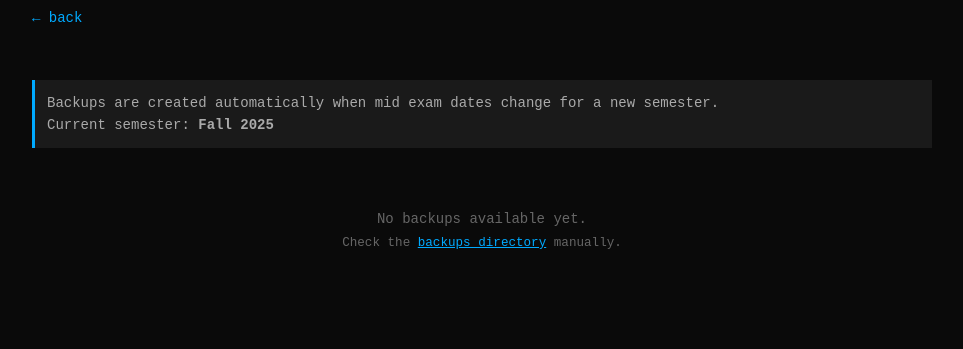
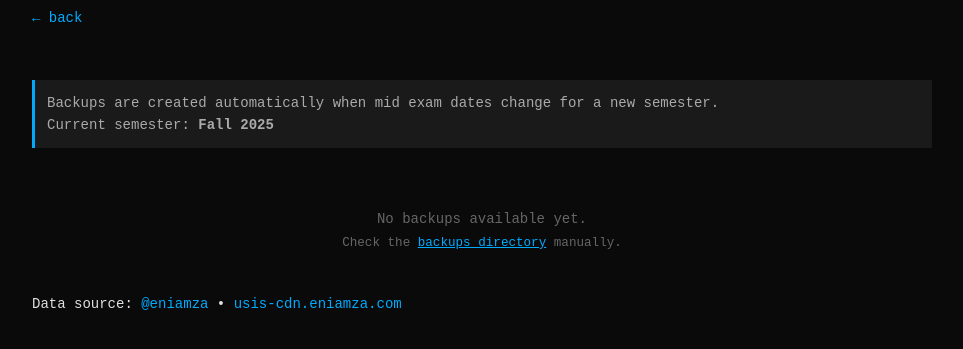
Before and after one commit to itzMRZ/mrz-connect-cdn, a plain HTML site: page backups.html in a window 1280 px wide. Shown: the part 83-432 px from the top of the page, without its empty margins (158-1121 px from the left). Drawn offline with Linux system fonts and the light colour scheme; no server answers.

Commit message:
Add credits to @eniamza for data source

```diff
--- a/backups.html
+++ b/backups.html
@@ -131,6 +131,11 @@
         <div class="backups-list" id="backups">
             <div class="no-backups">Loading backups...</div>
         </div>
+
+        <footer>
+            Data source: <a href="https://github.com/eniamza" style="color: #00aaff; text-decoration: none;">@eniamza</a> •
+            <a href="https://usis-cdn.eniamza.com/connect.json" style="color: #00aaff; text-decoration: none;">usis-cdn.eniamza.com</a>
+        </footer>
     </div>
 
     <script>
```
Also changed, not shown: index.html (+5 -0 lines), 2 other files.
